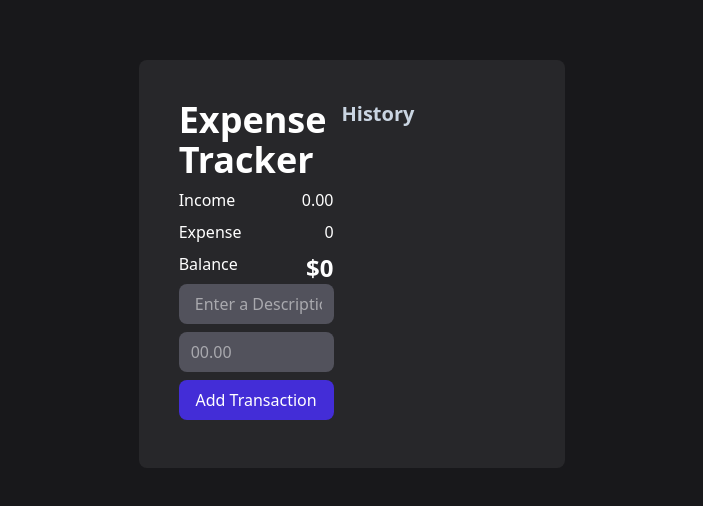
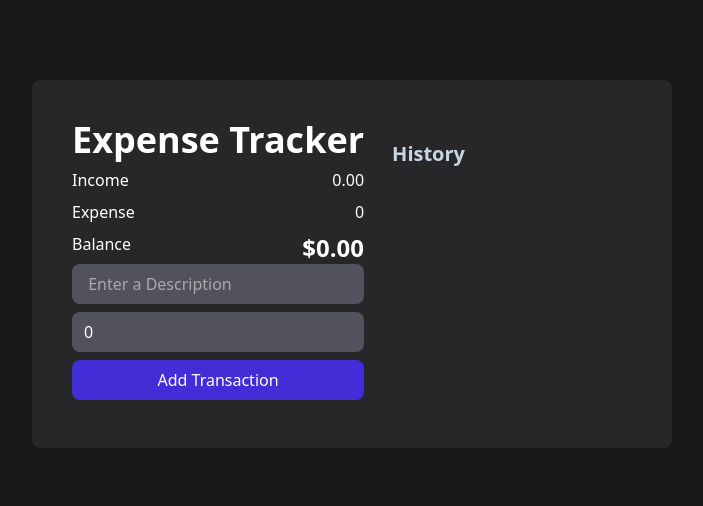
Before and after one commit to xMaru32x/react-exprense-tracker, a React (Vite) app: page / in a window 1280 px wide. Shown: the part 136-642 px from the top of the page, without its empty margins (288-991 px from the left). Built offline with nearby package versions, Linux system fonts and the light colour scheme.

Commit message:
Add Victory Library

```diff
--- a/package.json
+++ b/package.json
@@ -13,7 +13,8 @@
     "@tailwindcss/vite": "^4.0.17",
     "react": "^19.0.0",
     "react-dom": "^19.0.0",
-    "tailwindcss": "^4.0.17"
+    "tailwindcss": "^4.0.17",
+    "victory": "^37.3.6"
   },
   "devDependencies": {
     "@eslint/js": "^9.21.0",
--- a/src/App.jsx
+++ b/src/App.jsx
@@ -4,13 +4,14 @@ import Balance from './components/Balance'
 import TransactionForm from './components/transactions/TransactionForm'
 import TransactionList from './components/transactions/TransactionList';
 import IncomeExpenses from './components/IncomeExpenses';
+import ExpenseChart from './components/ExpenseChart';
 
 function App() {
   return (
     <GlobalProvider>
       <div className='bg-zinc-900 text-white h-screen flex
       justify-center items-center'>
-        <div className='container mx-auto w-2/6'>
+        <div className='container mx-auto w-3/6'>
         <div className='bg-zinc-800 p-10 rounded-lg flex gap-x-2'>
           <div>
           <h1 className='text-4xl font-bold'>Expense Tracker</h1>
@@ -18,11 +19,11 @@ function App() {
           <Balance />
           <TransactionForm />
           </div>
-          <div className='w-full'>
+          <div className='flex flex-col flex-1 px-5'>
+            <ExpenseChart />
           <TransactionList />
           </div>
         </div>
-
         </div>
       </div>
     </GlobalProvider>
--- a/src/components/Balance.jsx
+++ b/src/components/Balance.jsx
@@ -5,7 +5,8 @@ function Balance() {
     const {transactions} = useGlobalState();
 
     const amounts = transactions.map(transaction => transaction.amount)
-    const total = amounts.reduce((acc,item) => (acc += item), 0)
+    const total = amounts.reduce((acc,item) => (acc += item), 0).toFixed(2)
+
     return (
         <div className="flex justify-between">
             <h3>Balance</h3>
--- /dev/null
+++ b/src/components/ExpenseChart.jsx
@@ -0,0 +1,51 @@
+import React from 'react'
+import { VictoryPie, VictoryLabel } from 'victory'
+import { useGlobalState } from '../context/GlobalState';
+
+function ExpenseChart() {
+    const {transactions} = useGlobalState()
+
+    const validTransactions = transactions.filter(transaction => transaction.amount && transaction.amount !== 0);
+
+    if (validTransactions.length === 0) {
+        return null;
+    }
+
+    const totalIncome = transactions.filter(transaction =>
+        transaction.amount > 0)
+        .reduce((acc,transaction) => (acc += transaction.amount), 0);
+
+    const totalExpenses = transactions.filter(transaction =>
+        transaction.amount < 0)
+        .reduce((acc,transaction) => (acc += transaction.amount), 0)
+        * -1;
+
+    const totalExpensePercentage = Math.round(
+        (totalExpenses/ totalIncome) * 100);
+
+    const totalIncomePercentage = 100 - totalExpensePercentage;
+
+    return (
+        <VictoryPie
+        colorScale={["#e74c3c","#2ecc71"]}
+            data={[
+                { x: "Expenses", y: totalExpensePercentage },
+                { x: "Incomes", y: totalIncomePercentage },
+            ]}
+            animate={{
+                duration: 200
+            }}
+            labels={({datum}) => `${datum.y}%`}
+            labelComponent={<VictoryLabel
+                agle={45}
+                style={{
+                    fill: "white",
+                }}
+            />}
+        />
+
+
+    );
+}
+
+export default ExpenseChart
--- a/src/components/transactions/TransactionForm.jsx
+++ b/src/components/transactions/TransactionForm.jsx
@@ -3,7 +3,7 @@ import { useGlobalState } from "../../context/GlobalState";
 
 function TransactionForm() {
     const {addTransaction} = useGlobalState();
-    const [description,setDescription] = useState();
+    const [description,setDescription] = useState("");
     const [amount,setAmount] = useState(0);
 
     const onSubmit = (e) => {
@@ -12,8 +12,9 @@ function TransactionForm() {
             id: window.crypto.randomUUID(),
             description,
             amount: +amount
-        })
-        console.log(description, amount);
+        });
+        setAmount(0);
+        setDescription("");
     };
 
     return (
@@ -26,6 +27,7 @@ function TransactionForm() {
                     className="bg-zinc-600 text-white px-3 py-2 rounded-lg
                     block
                     mb-2 w-full"
+                    value={description}
                 />
                 <input
                     type="number"
@@ -35,6 +37,7 @@ function TransactionForm() {
                     className="bg-zinc-600 text-white px-3 py-2 rounded-lg
                     block
                     mb-2 w-full"
+                    value={amount}
                 />
                 <button className="bg-indigo-700 text-white px-3 py-2
                 rounded-lg block mb-2 w-full">
--- a/src/components/transactions/TransactionList.jsx
+++ b/src/components/transactions/TransactionList.jsx
@@ -7,7 +7,7 @@ function TransactionList() {
     return (
         <>
             <h3 className=' text-slate-300 text-xl font-bold
-            w-full'>History</h3>
+            w-full py-5'>History</h3>
 
             <ul>
                 {transactions.map(transaction =>(
```
Also changed, not shown: 1 other file (tests, documents, lock files or other folders).
